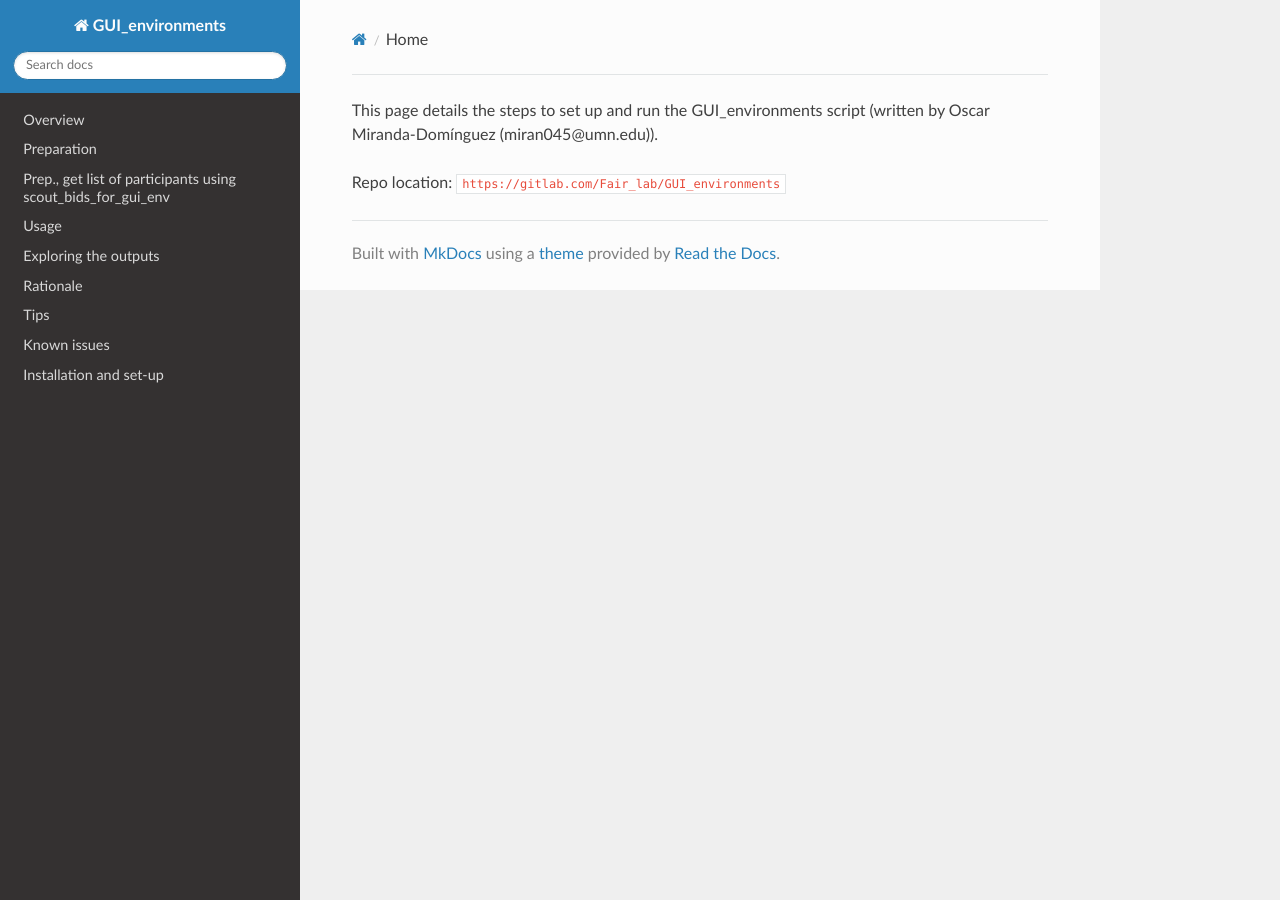
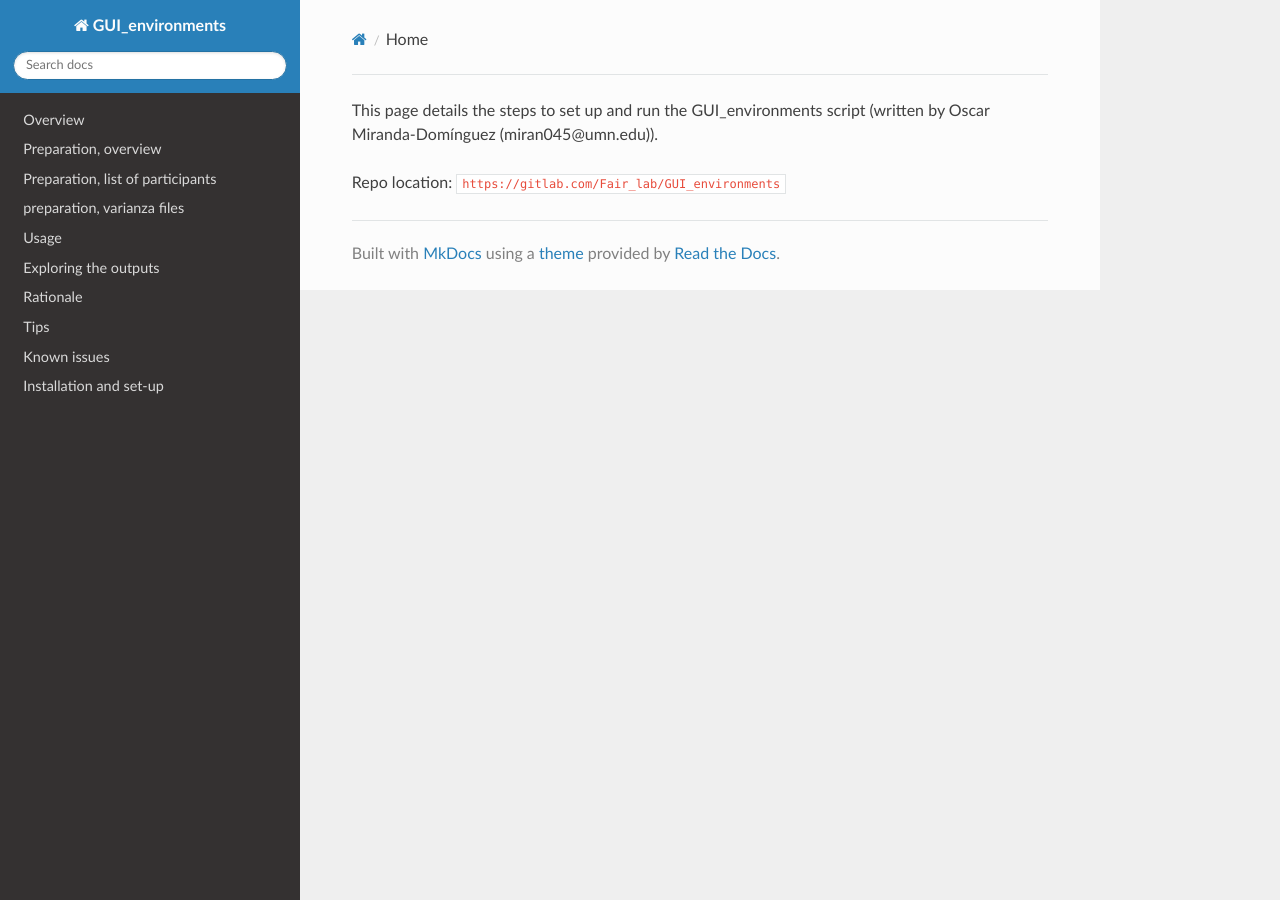
Before and after one commit to omiranda/GUI_environments_documentation, an MkDocs documentation site: the page built from docs/README.md, in a window 1280 px wide. Built offline with MkDocs 1.6.1, drawn with Linux system fonts in a browser that asks for light colours; nearby versions of some CDN libraries; old or Windows-style settings are respelled for this version of MkDocs.

Commit message:
Update mkdocs.yml

```diff
--- a/mkdocs.yml
+++ b/mkdocs.yml
@@ -2,8 +2,9 @@ site_name: GUI_environments
 theme: readthedocs
 pages:
 - Overview: GUI_environments.md
-- Preparation: prep.md
-- Prep., get list of participants using scout_bids_for_gui_env: prep_list.md
+- Preparation, overview: prep.md
+- Preparation, list of participants: prep_list.md
+- preparation, varianza files: prep_varriance.md
 - Usage: usage.md
 - Exploring the outputs: exploring_outputs.md
 - Rationale: rationale.md
```
